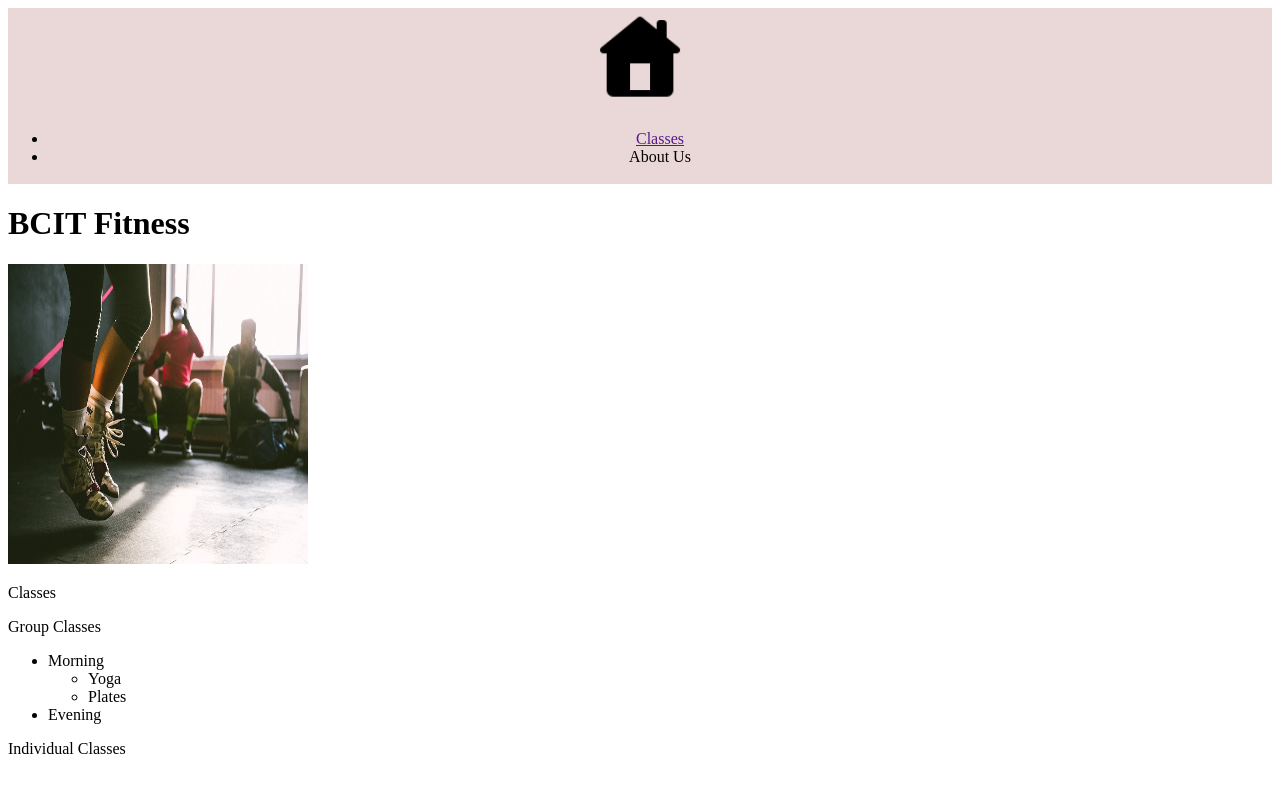
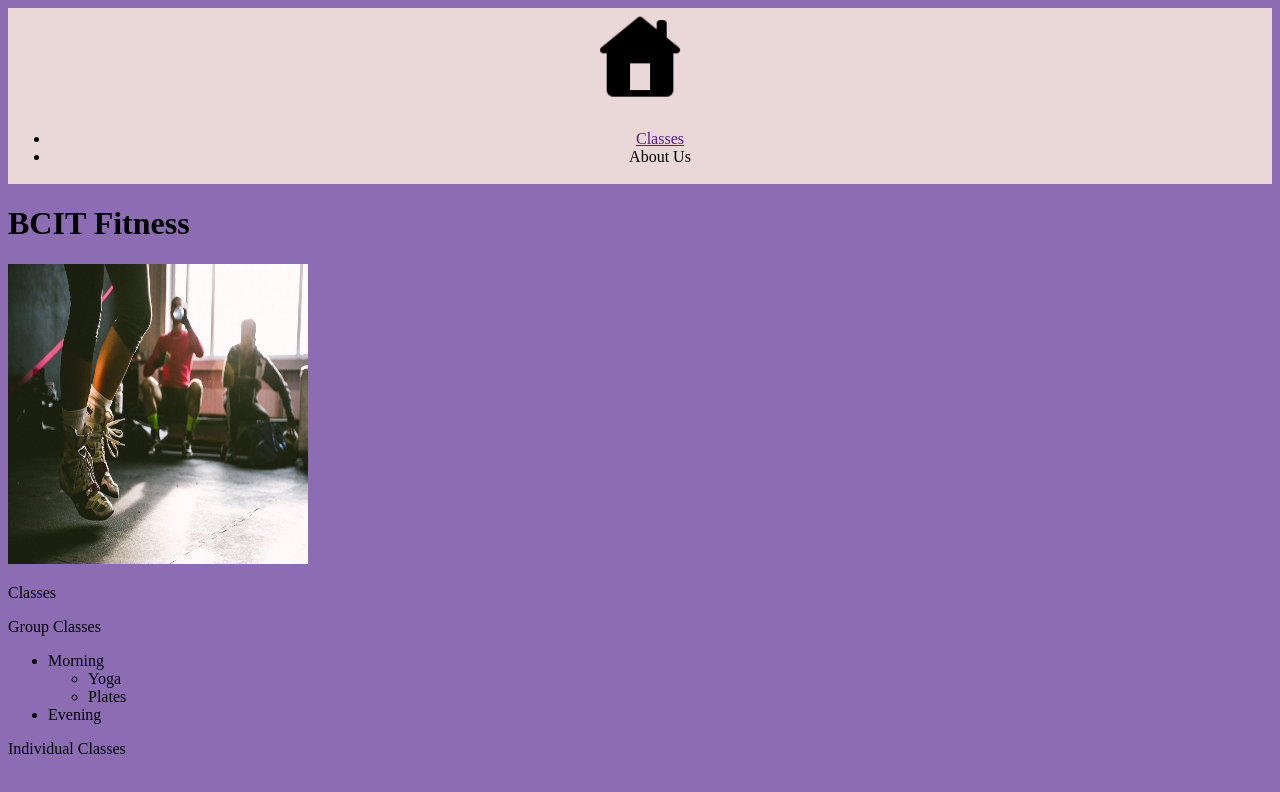
Before and after one commit to JanePan1/Midterm, a plain HTML site: page misc/classes.html in a window 1280 px wide. Drawn offline with Linux system fonts and the light colour scheme; files that its build step writes are made by us from their sources.

Commit message:
changed nav, add background color

```diff
--- a/CSS/stylesheet.css
+++ b/CSS/stylesheet.css
@@ -1,8 +1,9 @@
+body{
+    background-color: #8C6CB2;
+}
 nav{
     background-color: #EAD7D7;
-    padding-top: 2px;
-    padding-bottom: 2px;
-    border-color: 10px solid #8C6CB2;
+    padding: 2px;
     text-align: center;
     position: relative;
 }
```
